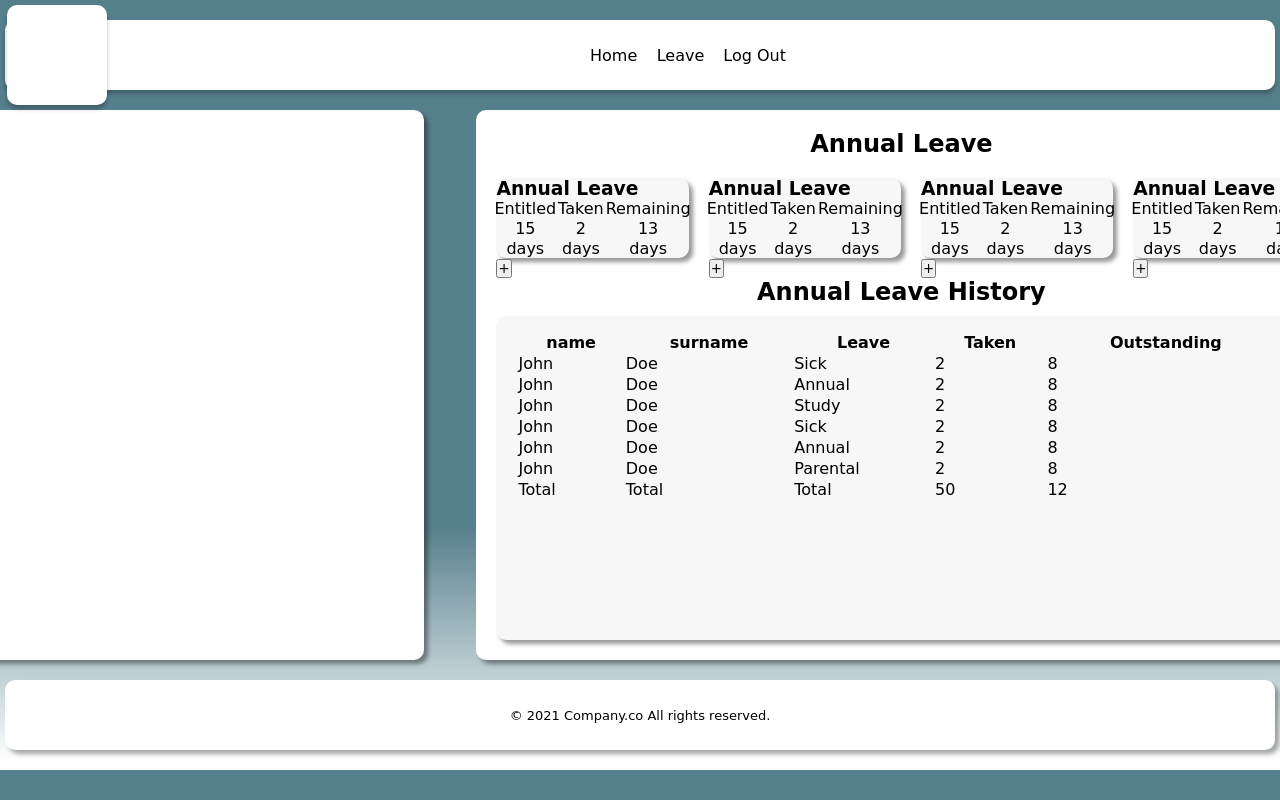
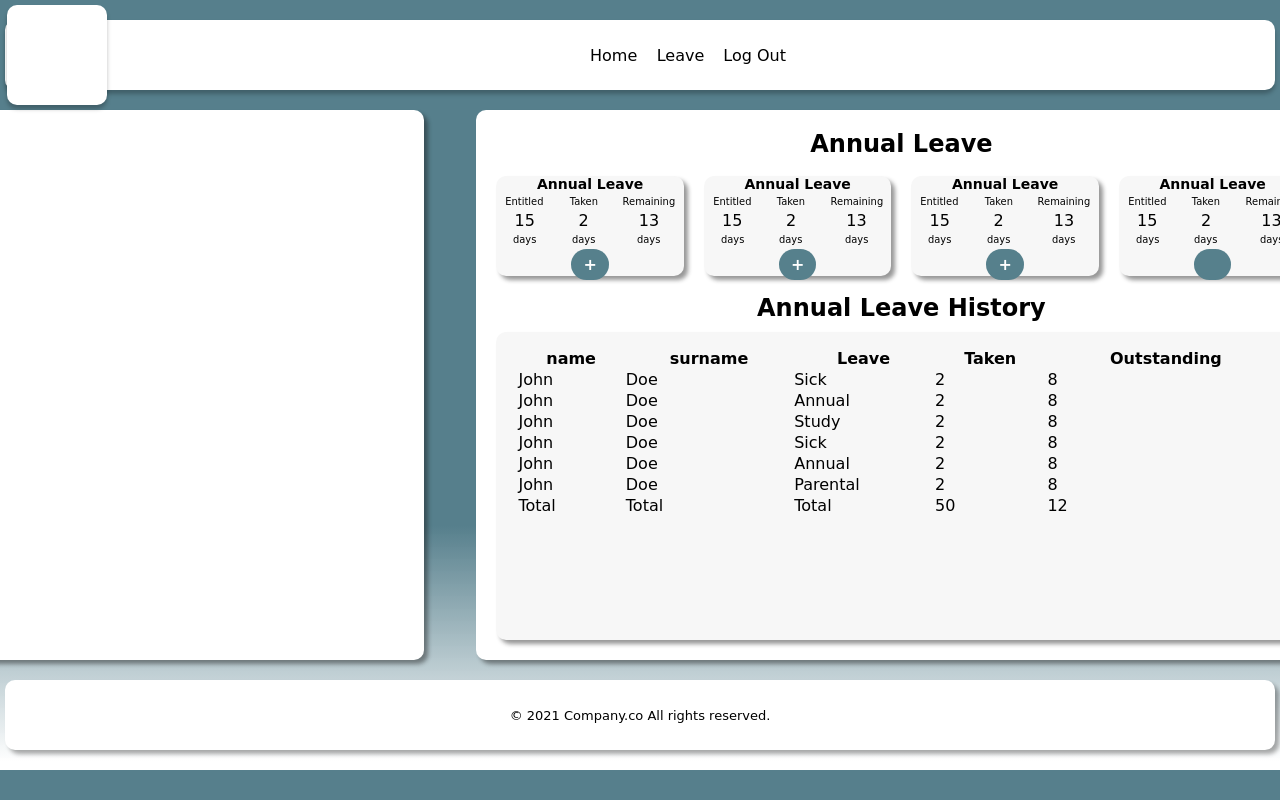
Before and after one commit to DevNathi/Employee-Intranet---TEMPLATE, a plain HTML site: page Pages/Index.html in a window 1280 px wide. Shown: the top 800 px of the page. Drawn offline with Linux system fonts and the light colour scheme.

Commit message:
Update the UI of the dashboard page
Update the UI of the dashboard page by changing the layout of the cards and adding buttons to them

```diff
--- a/Pages/Index.html
+++ b/Pages/Index.html
@@ -35,7 +35,7 @@
                                 <p>15</p><p>2</p><p>13</p>
                                 <span>days</span><span>days</span><span>days</span>
                             </div>
-                        <button>+</button>
+                        <button><span>+</span></button>
                     </div>
                     <div class="card">
                         <h3>Annual Leave</h3>
@@ -44,7 +44,7 @@
                                 <p>15</p><p>2</p><p>13</p>
                                 <span>days</span><span>days</span><span>days</span>
                             </div>
-                        <button>+</button>
+                            <button><span>+</span></button>
                     </div>
                     <div class="card">
                         <h3>Annual Leave</h3>
@@ -53,7 +53,7 @@
                                 <p>15</p><p>2</p><p>13</p>
                                 <span>days</span><span>days</span><span>days</span>
                             </div>
-                        <button>+</button>
+                            <button><span>+</span></button>
                     </div>
                     <div class="card">
                         <h3>Annual Leave</h3>
@@ -62,7 +62,7 @@
                                 <p>15</p><p>2</p><p>13</p>
                                 <span>days</span><span>days</span><span>days</span>
                             </div>
-                        <button>+</button>
+                            <button><span><img src="#" alt=""></span></button>
                     </div>
                 </div>
                 <h2>Annual Leave History</h2>
--- a/css/dashboard.css
+++ b/css/dashboard.css
@@ -111,23 +111,34 @@ section{
     flex-direction: row;
     justify-content: space-between;
     align-items: center;
-    gap: 20px;
+    gap: 0px 20px;
     width: 100%;
+    height: 200px;
 }
 .card{
     width: 40%;
-    height: 80%;
+    height: 86%;
     background: var(--bg-cards);
     border-radius: 10px;
     box-shadow: 4px 4px 4px 0px rgb(20 20 20 / 44%);
+    display: flex;
+    flex-direction: column;
+    flex-wrap: nowrap;
+    align-content: stretch;
+    justify-content: flex-start;
+    align-items: center;
 
+}
+.card h3{
+    font-size: 14px;
+    justify-self: center;
 }
 .card-grid{
 display: grid;
     grid-auto-rows: 1fr;
     grid-template-columns: 1fr 1fr 1fr;
     grid-template-rows: 1fr 1fr 1fr;
-    gap: 1px 1%;
+    gap: 0px 20%;
     grid-template-areas:
         ". . ."
         ". . ."
@@ -139,6 +150,33 @@ display: grid;
 
 }
 
+.card-grid span{
+    font-size: 9px;
+}
+.card button{
+    padding: 6px 10px;
+    background: var(--primary);
+    width: 20%;
+    border-radius: 25px;
+    position: relative;
+    top: 0%;
+    border: none;
+}
+.card button:hover{
+    cursor: pointer;
+    transform: scale(1.1);
+    background: var(--secondary);
+}
+.card button span{
+
+    color: var(--bg-main);
+    font-size: 16px;
+    font-weight: bold;
+}
+.card button:hover, span{
+    transition: all ease-in-out 0.3s;
+    transform: scale(1.1);
+}
 .leave-history
 {
     display: flex;
```
